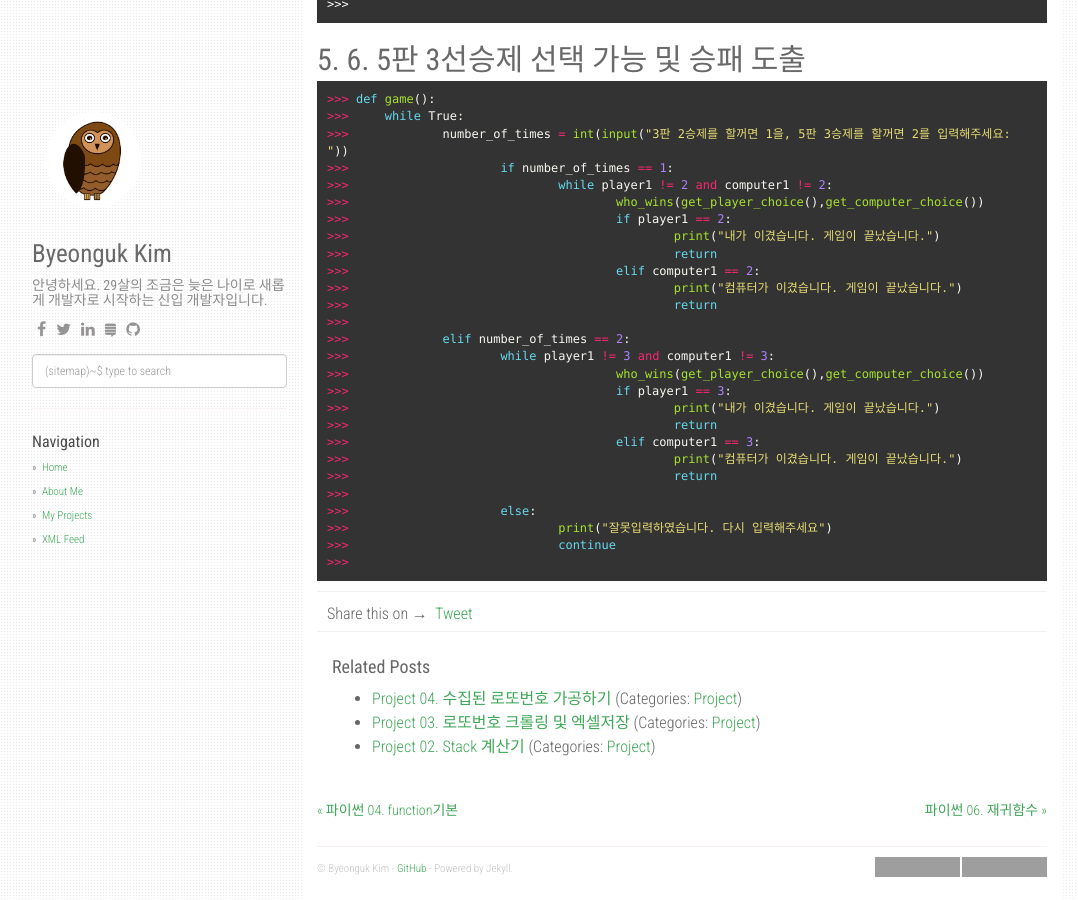
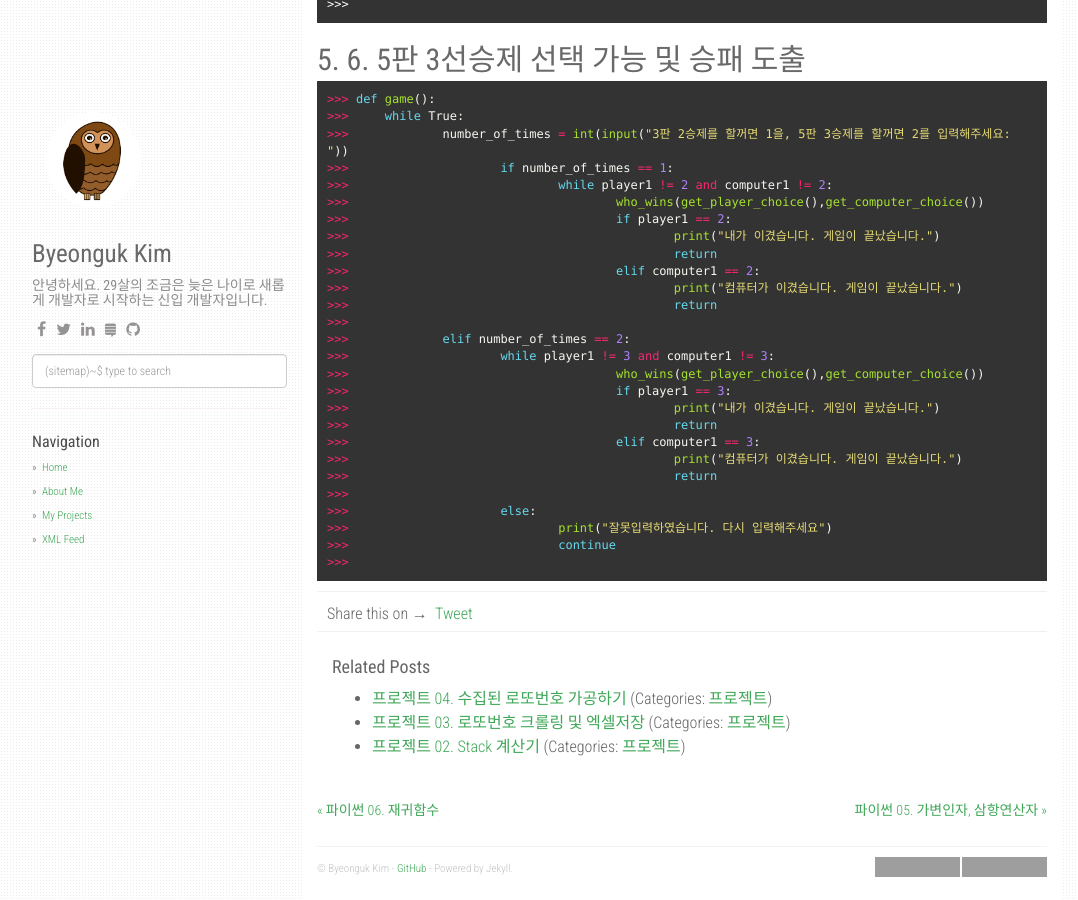
Before and after one commit to fabl1106/fabl1106.github.io, a Jekyll site: the page built from _posts/2019-03-07-프로젝트 01. 가위바위보게임 만들기.md, in a window 1280 px wide and 900 px high, scrolled down 1760 px. Shown: the whole window, without its empty margins (53-1131 px from the left). Built offline with Jekyll 4.4.1, drawn with Linux system fonts in a browser that asks for light colours; nearby versions of some CDN libraries; comment, search, counter and statistics services are not loaded; some of the changed text lies outside the part shown; grey boxes are pictures that could not be loaded.

Commit message:
Change category I change my category for project

```diff
--- a/_posts/2019-03-07-Project 01. 가위바위보게임 만들기.md
+++ b/_posts/2019-03-07-프로젝트 01. 가위바위보게임 만들기.md
@@ -1,8 +1,8 @@
 ---
 layout: post
-title:  "Project 01. 가위바위보게임 만들기"
+title:  "프로젝트 01. 가위바위보게임 만들기"
 date:   2019-03-07 01:06:23 +0700
-categories: [Project]
+categories: [프로젝트]
 ---
 
 ### 2019.03.07 Proejct
--- a/category/Project.md
+++ /dev/null
@@ -1,6 +0,0 @@
----
-layout: posts_by_category
-categories: Project
-title: Project
-permalink: /category/Project
----
--- /dev/null
+++ b/category/프로젝트.md
@@ -0,0 +1,6 @@
+---
+layout: posts_by_category
+categories: 프로젝트
+title: 프로젝트
+permalink: /category/프로젝트
+---
```
Also changed, not shown: _posts/2019-03-14-프로젝트 02. Stack 계산기.md (renamed from _posts/2019-03-14-Project 02. Stack 계산기.md, +2 -2 lines), _posts/2019-04-24-프로젝트 03. 로또번호 크롤링 및 엑셀저장.md (renamed from _posts/2019-04-24-Project 03. 로또번호 크롤링 및 엑셀저장.md, +2 -2 lines), _posts/2019-04-25-프로젝트 04. 수집된 로또번호 가공하기.md (renamed from _posts/2019-04-25-Project 04. 수집된 로또번호 가공하기.md, +2 -2 lines), 1 other file.
